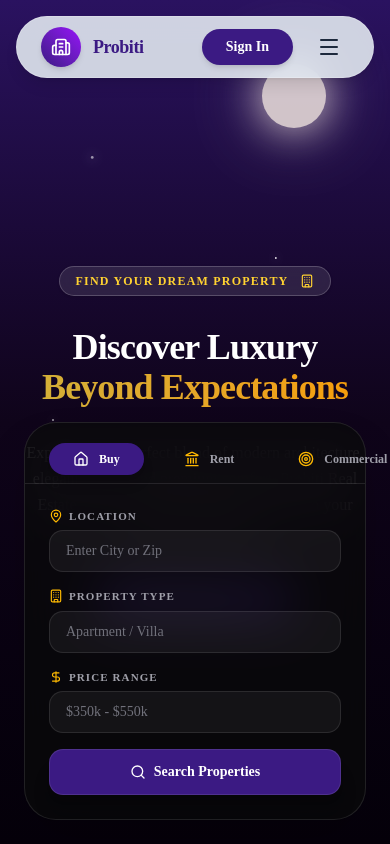
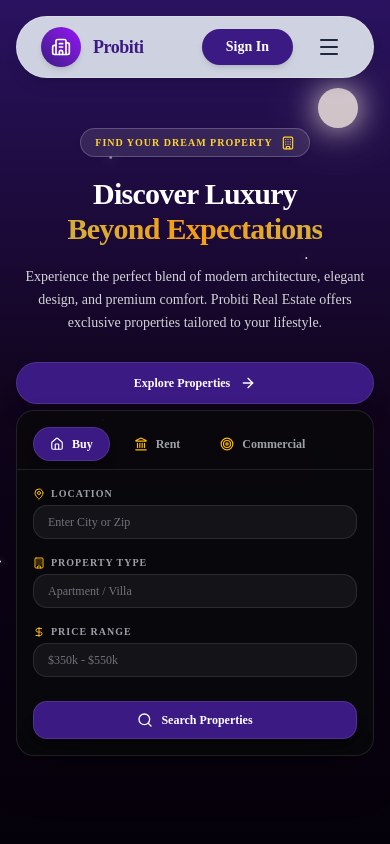
Before and after one commit to probityreltd-commits/probityweb, a Next.js app: page / in a window 390 px wide. Built offline with nearby package versions, Linux system fonts and the light colour scheme.

Commit message:
banner responsive

```diff
--- a/src/components/home/Banner.jsx
+++ b/src/components/home/Banner.jsx
@@ -1,6 +1,7 @@
 "use client";
 import React, { useState } from "react";
 import { motion } from "framer-motion";
+import Image from "next/image";
 import {
   Search,
   MapPin,
@@ -13,7 +14,7 @@ import {
   Target,
 } from "lucide-react";
 
-// 1. Array of random properties for falling stars
+// Array of properties for falling stars
 const fallingStarsData = [
   { id: 1, left: "10%", duration: 4, delay: 0, size: 2 },
   { id: 2, left: "25%", duration: 6, delay: 1.5, size: 3 },
@@ -32,23 +33,23 @@ const Banner = () => {
     visible: {
       opacity: 1,
       transition: {
-        delayChildren: 0.2,
-        staggerChildren: 0.3,
+        delayChildren: 0.1,
+        staggerChildren: 0.2,
       },
     },
   };
 
   const itemVariants = {
-    hidden: { opacity: 0, y: 30 },
+    hidden: { opacity: 0, y: 20 },
     visible: {
       opacity: 1,
       y: 0,
-      transition: { duration: 0.6, ease: "easeOut" },
+      transition: { duration: 0.5, ease: "easeOut" },
     },
   };
 
   const buildingVariants = {
-    hidden: { opacity: 0, scale: 0.95, x: -50 },
+    hidden: { opacity: 0, scale: 0.95, x: -30 },
     visible: {
       opacity: 1,
       scale: 1,
@@ -70,10 +71,10 @@ const Banner = () => {
   ];
 
   return (
-    <section className="relative w-full h-screen overflow-hidden bg-[#0a0518] transition-colors duration-300">
-      {/* 1. Luxurious Nighttime Vibe Background */}
+    <section className="relative w-full min-h-screen lg:h-screen overflow-hidden bg-[#0a0518] transition-colors duration-300 flex flex-col justify-between py-12 lg:py-0">
+      {/* 1. Background Atmosphere */}
       <div className="absolute inset-0 bg-gradient-to-b from-[#2a1260] via-[#0f041a] to-[#05010a] z-0">
-        {/* Subtle Falling Stars built with Pure Framer Motion (Guaranteed Visibility) */}
+        {/* Falling Stars Animation */}
         <div className="absolute inset-0 z-10 pointer-events-none">
           {fallingStarsData.map((star) => (
             <motion.span
@@ -86,7 +87,7 @@ const Banner = () => {
               }}
               animate={{
                 top: ["0%", "100%"],
-                x: [0, -250], // Moves diagonally to create shooting star effect
+                x: [0, -150],
                 opacity: [0, 1, 1, 0],
                 scale: [1, 0.8, 0.3],
               }}
@@ -105,49 +106,53 @@ const Banner = () => {
           ))}
         </div>
 
-        {/* Minimalist Glowing Moon */}
-        <div className="absolute top-16 right-16 md:top-20 md:right-28 w-16 h-16 rounded-full bg-[#fdf2e9] shadow-[0_0_40px_#fdf2e9,0_0_80px_rgba(253,242,233,0.5)] opacity-80 z-10" />
+        {/* Moon */}
+        <div className="absolute top-22 md:top-10 right-8 sm:top-16 sm:right-16 md:top-20 md:right-28 w-10 h-10 sm:w-16 sm:h-16 rounded-full bg-[#fdf2e9] shadow-[0_0_30px_#fdf2e9,0_0_60px_rgba(253,242,233,0.4)] opacity-80 z-10" />
       </div>
 
       {/* 2. Main Content Container */}
-      <div className="container mx-auto px-6 h-full flex items-center relative z-20 pt-12">
+      <div className="container mx-auto px-4 sm:px-6 h-full flex items-start relative z-20 mt-20 lg:my-auto lg:pt-12">
         <motion.div
           variants={containerVariants}
           initial="hidden"
           animate="visible"
-          className="grid grid-cols-1 lg:grid-cols-2 gap-12 items-center w-full"
+          className="grid grid-cols-1 lg:grid-cols-2 gap-8 lg:gap-12 items-center w-full"
         >
-          {/* --- Left Side: Building Animation & Image --- */}
+          {/* --- Left Side: Image Showcase (Hidden on Mobile/Tablet for vertical rhythm) --- */}
           <motion.div
             variants={buildingVariants}
-            className="relative hidden lg:block order-last lg:order-first"
+            className=" relative hidden lg:block order-last lg:order-first"
           >
-            <div className="relative group overflow-hidden rounded-[2rem] shadow-2xl border-2 border-white/10 bg-white/5 backdrop-blur-sm transition-all duration-300 hover:border-[#d4af37]/40">
-              <img
+            <div className=" relative group overflow-hidden rounded-[2rem] h-[calc(100vh-220px)] min-h-[500px] max-h-[720px] shadow-2xl border-2 border-white/10 bg-white/5 backdrop-blur-sm transition-all duration-300 hover:border-[#d4af37]/40">
+              <Image
                 src="https://images.unsplash.com/photo-1545324418-cc1a3fa10c00?q=80&w=800&auto=format&fit=crop"
                 alt="Probiti Luxury Real Estate"
-                className="w-full h-auto aspect-[4/5] object-cover transition-transform duration-1000 ease-out group-hover:scale-105"
+                width={800}
+                height={600}
+                priority
+                quality={80}
+                className="w-full h-full  object-cover transition-transform duration-1000 ease-out group-hover:scale-105"
               />
               <div className="absolute inset-0 bg-gradient-to-t from-zinc-950 via-transparent to-transparent opacity-70 transition-opacity duration-500 group-hover:opacity-85" />
 
-              <div className="absolute bottom-55 left-8 p-6 rounded-2xl bg-black/40 backdrop-blur-md border border-white/10 shadow-lg text-white">
-                <p className="text-xs font-semibold tracking-widest uppercase text-amber-400">
+              <div className="absolute bottom-20 left-6 p-5 rounded-2xl bg-black/40 backdrop-blur-md border border-white/10 shadow-lg text-white">
+                <p className="text-[10px] font-semibold tracking-widest uppercase text-amber-400">
                   New Project
                 </p>
-                <h3 className="text-2xl font-extrabold tracking-tight mt-1">
+                <h3 className="text-xl font-extrabold tracking-tight mt-0.5">
                   Nouveau Elite Villa
                 </h3>
               </div>
             </div>
           </motion.div>
 
-          {/* --- Right Side: Text & CTA Option --- */}
-          <div className="space-y-8 lg:pl-8 flex flex-col justify-center text-center lg:text-left h-full">
+          {/* --- Right Side: Headline & CTA --- */}
+          <div className="space-y-5 sm:space-y-6 lg:pl-6 flex flex-col justify-center text-center lg:text-left h-full">
             <motion.div
               variants={itemVariants}
-              className="inline-flex items-center gap-3 px-4 py-1.5 rounded-full bg-white/10 border border-white/20 backdrop-blur-md shadow-sm mx-auto lg:mx-0 max-w-fit"
+              className="inline-flex items-center gap-2 px-3.5 py-1.5 rounded-full bg-white/10 border border-white/20 backdrop-blur-md shadow-sm mx-auto lg:mx-0 max-w-fit"
             >
-              <span className="text-amber-300 font-bold text-xs uppercase tracking-widest">
+              <span className="text-amber-300 font-bold text-[10px] sm:text-xs uppercase tracking-widest">
                 Find Your Dream Property
               </span>
               <Building className="w-3.5 h-3.5 text-amber-300" />
@@ -155,37 +160,37 @@ const Banner = () => {
 
             <motion.h1
               variants={itemVariants}
-              className="text-4xl sm:text-5xl md:text-6xl lg:text-7xl font-extrabold text-white leading-[1.1] tracking-tight"
+              className="text-3xl sm:text-5xl md:text-6xl lg:text-7xl font-extrabold text-white leading-[1.15] sm:leading-[1.1] tracking-tight"
             >
               Discover Luxury <br />
-              <span className="bg-gradient-to-r from-[#d4af37] to-[#f59e0b] bg-clip-text text-transparent">
+              <span className="bg-gradient-to-r from-[#d4af37] via-[#f59e0b] to-[#d4af37] bg-clip-text text-transparent">
                 Beyond Expectations
               </span>
             </motion.h1>
 
             <motion.p
               variants={itemVariants}
-              className="text-base md:text-lg text-zinc-300 max-w-2xl mx-auto lg:mx-0 leading-relaxed font-normal"
+              className="text-sm sm:text-base md:text-lg text-zinc-300 max-w-xl mx-auto lg:mx-0 leading-relaxed font-normal px-2 sm:px-0"
             >
               Experience the perfect blend of modern architecture, elegant
               design, and premium comfort. Probiti Real Estate offers exclusive
-              properties tailored to your sophisticated lifestyle.
+              properties tailored to your lifestyle.
             </motion.p>
 
             <motion.div
               variants={itemVariants}
-              className="flex items-center gap-6 justify-center lg:justify-start"
+              className="flex flex-col sm:flex-row items-center gap-4 sm:gap-6 justify-center lg:justify-start pt-2"
             >
-              <button className="bg-[#3b1a83] hover:bg-[#2e1467] text-white px-8 py-3.5 rounded-full font-bold text-sm transition-all duration-300 shadow-xl hover:shadow-2xl active:scale-95 flex items-center gap-3 group border border-white/10">
+              <button className="w-full sm:w-auto bg-[#3b1a83] hover:bg-[#2e1467] text-white px-7 py-3 rounded-full font-bold text-xs sm:text-sm transition-all duration-300 shadow-xl hover:shadow-2xl active:scale-95 flex items-center justify-center gap-2.5 border border-white/10">
                 <span>Explore Properties</span>
                 <ArrowRight className="w-4 h-4 transition-transform duration-300 group-hover:translate-x-1" />
               </button>
 
-              {/* <button className="flex items-center gap-3 group px-4 py-3 rounded-full hover:bg-white/5 transition-colors">
-                <div className="w-10 h-10 rounded-full bg-white/10 text-amber-300 flex items-center justify-center border border-white/20 group-hover:border-amber-400 shadow-md">
-                  <Play className="w-4 h-4 fill-amber-300" />
+              {/* <button className="flex items-center gap-3 group px-4 py-2.5 rounded-full hover:bg-white/5 transition-colors">
+                <div className="w-9 h-9 rounded-full bg-white/10 text-amber-300 flex items-center justify-center border border-white/20 group-hover:border-amber-400 shadow-md">
+                  <Play className="w-3.5 h-3.5 fill-amber-300 ml-0.5" />
                 </div>
-                <span className="text-sm font-semibold text-zinc-200 group-hover:text-white transition-colors">
+                <span className="text-xs sm:text-sm font-semibold text-zinc-200 group-hover:text-white transition-colors">
                   Watch Video
                 </span>
               </button> */}
@@ -196,25 +201,26 @@ const Banner = () => {
 
       {/* 3. Advanced Property Search Option */}
       <motion.div
-        initial={{ opacity: 0, y: 50 }}
+        initial={{ opacity: 0, y: 30 }}
         animate={{ opacity: 1, y: 0 }}
-        transition={{ delay: 0.8, duration: 0.6 }}
-        className="absolute bottom-6 left-1/2 -translate-x-1/2 w-full max-w-7xl px-6 z-30"
+        transition={{ delay: 0.6, duration: 0.5 }}
+        className="relative lg:absolute lg:bottom-6 left-0 lg:left-1/2 lg:-translate-x-1/2 w-full max-w-7xl px-4 sm:px-6 z-30 mb-10 lg:mt-0"
       >
-        <div className="bg-zinc-950/80 rounded-[2rem] shadow-2xl border border-white/10 backdrop-blur-xl transition-colors duration-300">
-          <div className="flex items-center gap-4 px-6 pt-5 pb-2 border-b border-white/10">
+        <div className="bg-zinc-950/85 rounded-2xl sm:rounded-[2rem] shadow-2xl border border-white/10 backdrop-blur-xl transition-colors duration-300">
+          {/* Tabs - Scrollable on small screens */}
+          <div className="flex items-center gap-2 sm:gap-4 px-4 sm:px-6 pt-4 sm:pt-5 pb-2 border-b border-white/10 overflow-x-auto no-scrollbar">
             {searchTabs.map((tab) => (
               <button
                 key={tab.id}
                 onClick={() => setActiveTab(tab.id)}
-                className={`relative px-6 py-2 rounded-full flex items-center gap-2.5 text-xs sm:text-sm font-bold transition-all duration-300 ${
+                className={`shrink-0 px-4 sm:px-6 py-2 rounded-full flex items-center gap-2 text-xs sm:text-sm font-bold transition-all duration-300 ${
                   activeTab === tab.id
-                    ? "bg-[#3b1a83] text-white shadow-lg"
+                    ? "bg-[#3b1a83] text-white shadow-lg border border-white/10"
                     : "text-zinc-400 hover:bg-white/5"
                 }`}
               >
                 <tab.icon
-                  className={`w-4 h-4 ${
+                  className={`w-3.5 h-3.5 sm:w-4 sm:h-4 ${
                     activeTab === tab.id ? "text-white" : "text-amber-400"
                   }`}
                 />
@@ -223,23 +229,24 @@ const Banner = () => {
             ))}
           </div>
 
-          <div className="p-6 grid grid-cols-1 md:grid-cols-2 xl:grid-cols-4 gap-4 items-center">
+          {/* Form Fields */}
+          <div className="p-4 sm:p-6 grid grid-cols-1 md:grid-cols-2 xl:grid-cols-4 gap-4 items-center">
             {searchFields.map((field) => (
-              <div key={field.name} className="space-y-1.5">
-                <label className="text-[11px] uppercase tracking-widest font-bold text-zinc-400 flex items-center gap-1.5">
-                  <field.icon className="w-3.5 h-3.5 text-amber-400" />
+              <div key={field.name} className="space-y-1 sm:space-y-1.5">
+                <label className="text-[10px] sm:text-[11px] uppercase tracking-widest font-bold text-zinc-400 flex items-center gap-1.5">
+                  <field.icon className="w-3 h-3 sm:w-3.5 sm:h-3.5 text-amber-400" />
                   {field.name}
                 </label>
                 <input
                   type="text"
                   placeholder={field.placeholder}
-                  className="w-full bg-white/5 px-4 py-2.5 rounded-xl border border-white/10 text-sm text-white placeholder:text-zinc-500 focus:outline-none focus:ring-2 focus:ring-[#3b1a83] transition-all"
+                  className="w-full bg-white/5 px-3.5 py-2 sm:py-2.5 rounded-xl border border-white/10 text-xs sm:text-sm text-white placeholder:text-zinc-500 focus:outline-none focus:ring-2 focus:ring-[#3b1a83] transition-all"
                 />
               </div>
             ))}
 
-            <div className="xl:pt-5">
-              <button className="w-full bg-[#3b1a83] hover:bg-[#2e1467] text-white px-6 py-3 rounded-xl font-extrabold text-sm transition-all duration-300 shadow-xl hover:shadow-2xl active:scale-95 flex items-center justify-center gap-2 group border border-white/10">
+            <div className="pt-2 xl:pt-5">
+              <button className="w-full bg-[#3b1a83] hover:bg-[#2e1467] text-white px-6 py-2.5 sm:py-3 rounded-xl font-extrabold text-xs sm:text-sm transition-all duration-300 shadow-xl hover:shadow-2xl active:scale-95 flex items-center justify-center gap-2 group border border-white/10">
                 <Search className="w-4 h-4 transition-transform group-hover:scale-110" />
                 <span>Search Properties</span>
               </button>
```
Also changed, not shown: next.config.mjs (+10 -0 lines).
